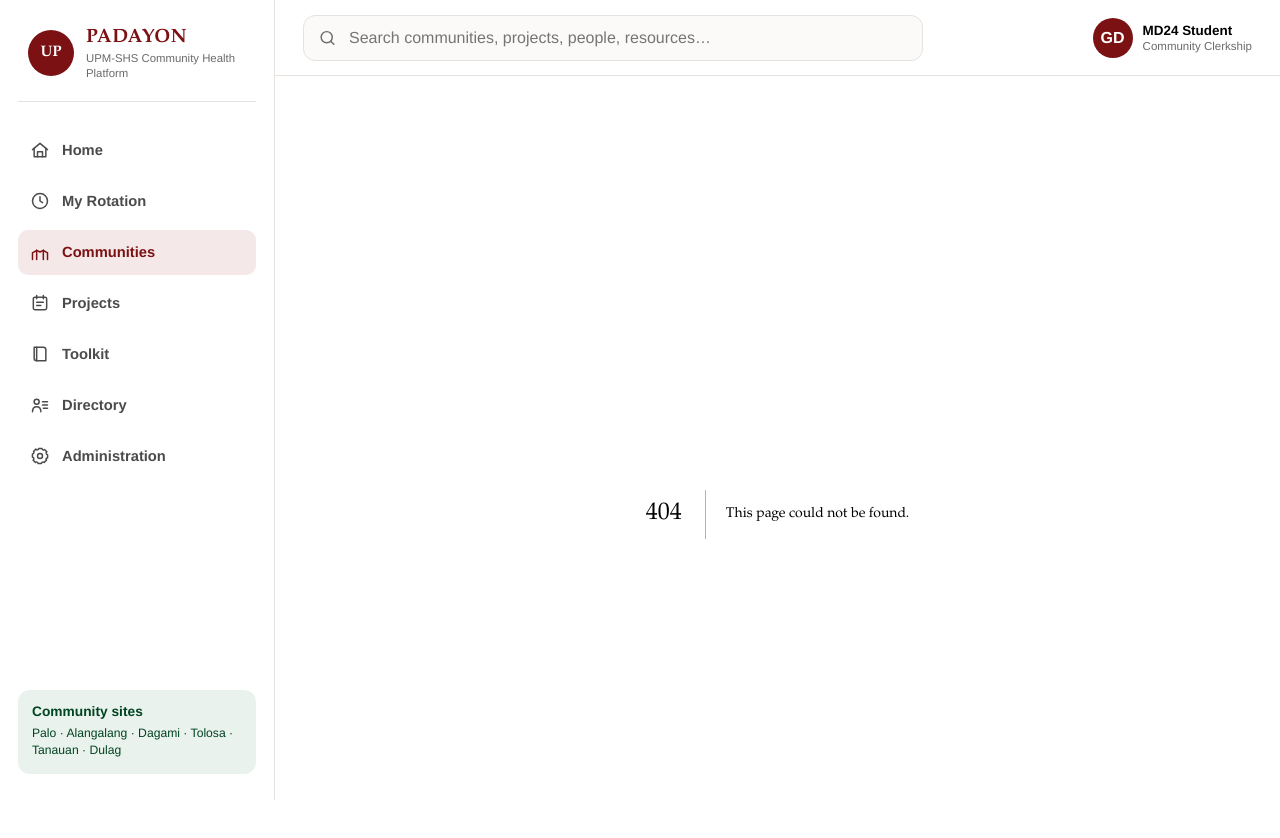
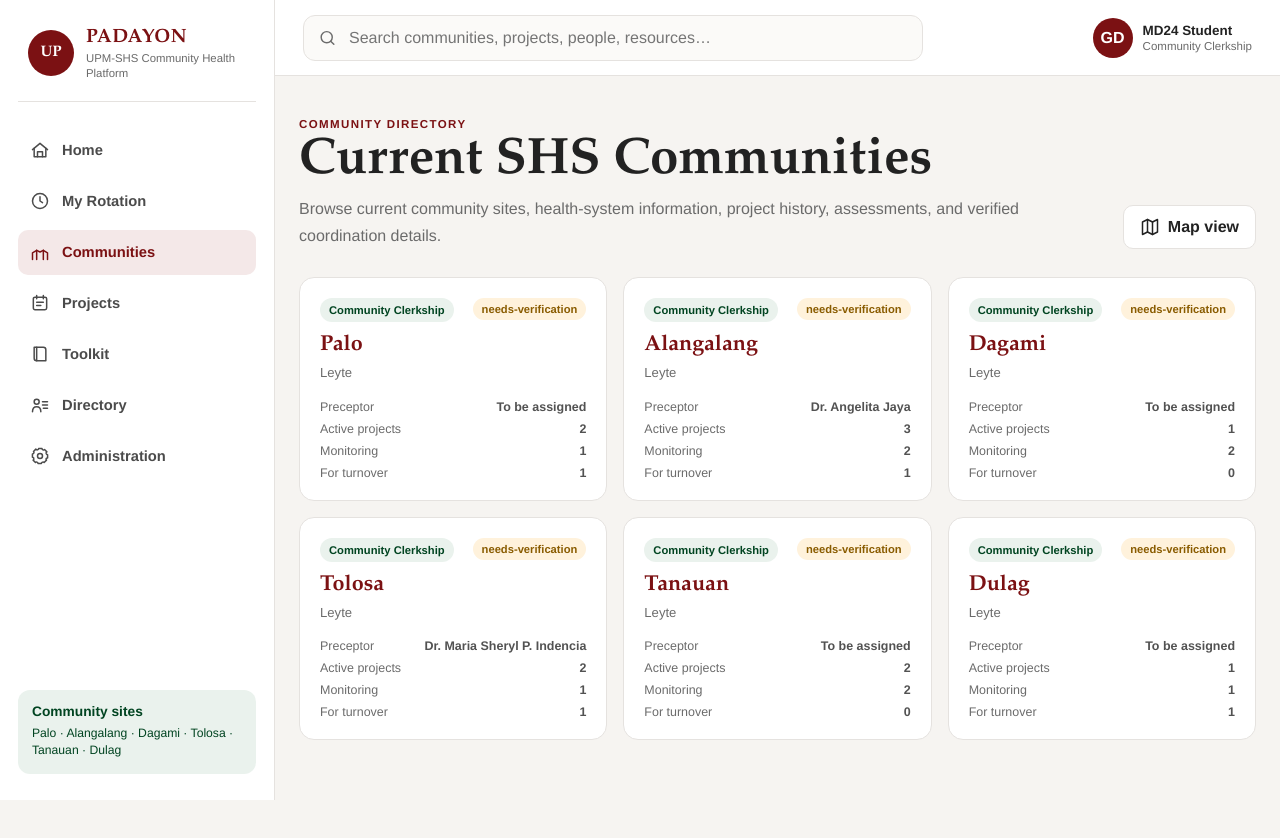
Before and after one commit to upmshsat50/toolkit, a Next.js app: page /communities in a window 1280 px wide. Before the commit this address had no page. Shown: the top 838 px of the page. Built offline with nearby package versions, Linux system fonts and the light colour scheme.

Commit message:
Add files via upload

```diff
--- /dev/null
+++ b/app/communities/page.tsx
@@ -0,0 +1,22 @@
+import Link from "next/link";
+import { communities } from "@/lib/data";
+import { Icon } from "@/components/Icons";
+import { PageHeader, StatusBadge } from "@/components/UI";
+
+export default function CommunitiesPage(){
+  return <>
+    <PageHeader eyebrow="Community directory" title="Current SHS Communities" description="Browse current community sites, health-system information, project history, assessments, and verified coordination details." action={<button className="button button-outline"><Icon name="map"/> Map view</button>}/>
+    <div className="community-grid">
+      {communities.map(c=><Link href={`/communities/${c.slug}`} className="community-card" key={c.slug}>
+        <div className="card-top"><span className="kicker">{c.course}</span><StatusBadge status={c.verification}/></div>
+        <h3>{c.name}</h3><p>{c.province}</p>
+        <div className="meta">
+          <div><span>Preceptor</span><strong>{c.preceptor}</strong></div>
+          <div><span>Active projects</span><strong>{c.activeProjects}</strong></div>
+          <div><span>Monitoring</span><strong>{c.monitoringProjects}</strong></div>
+          <div><span>For turnover</span><strong>{c.handovers}</strong></div>
+        </div>
+      </Link>)}
+    </div>
+  </>;
+}
```
